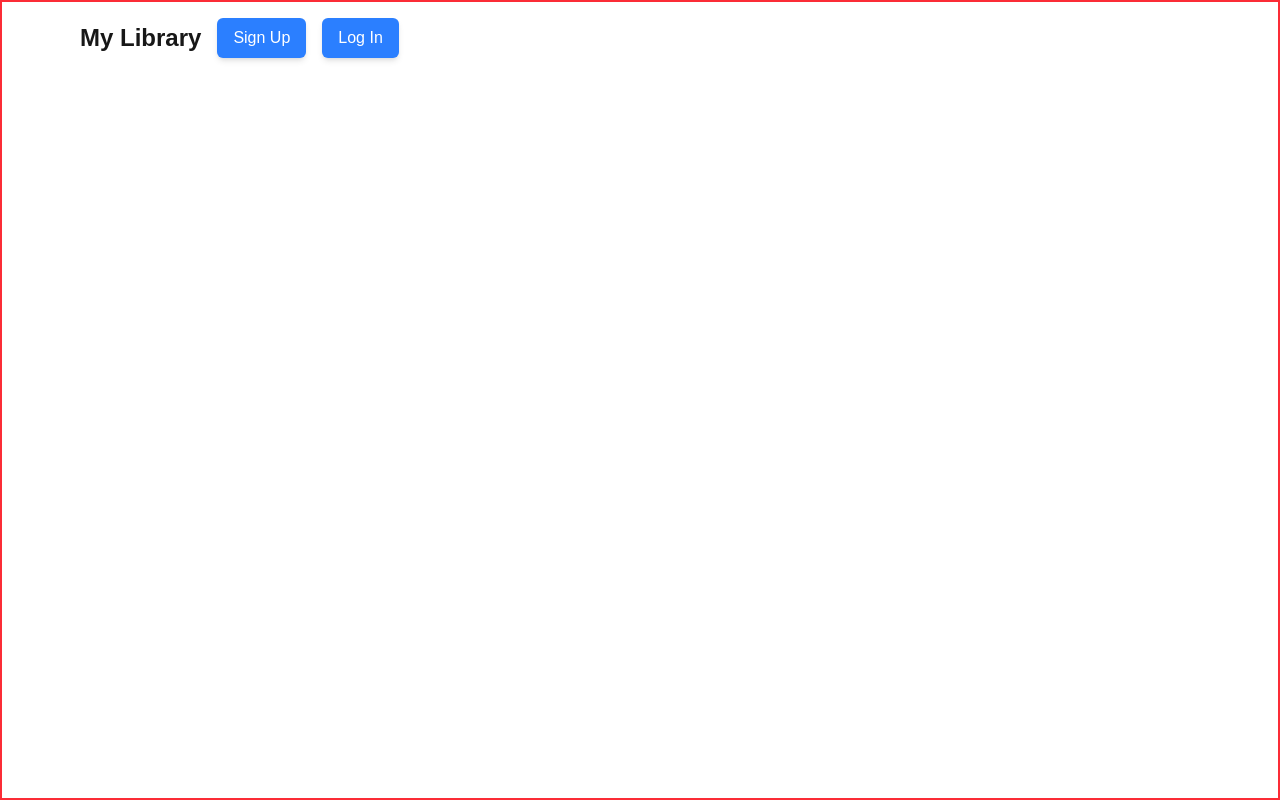
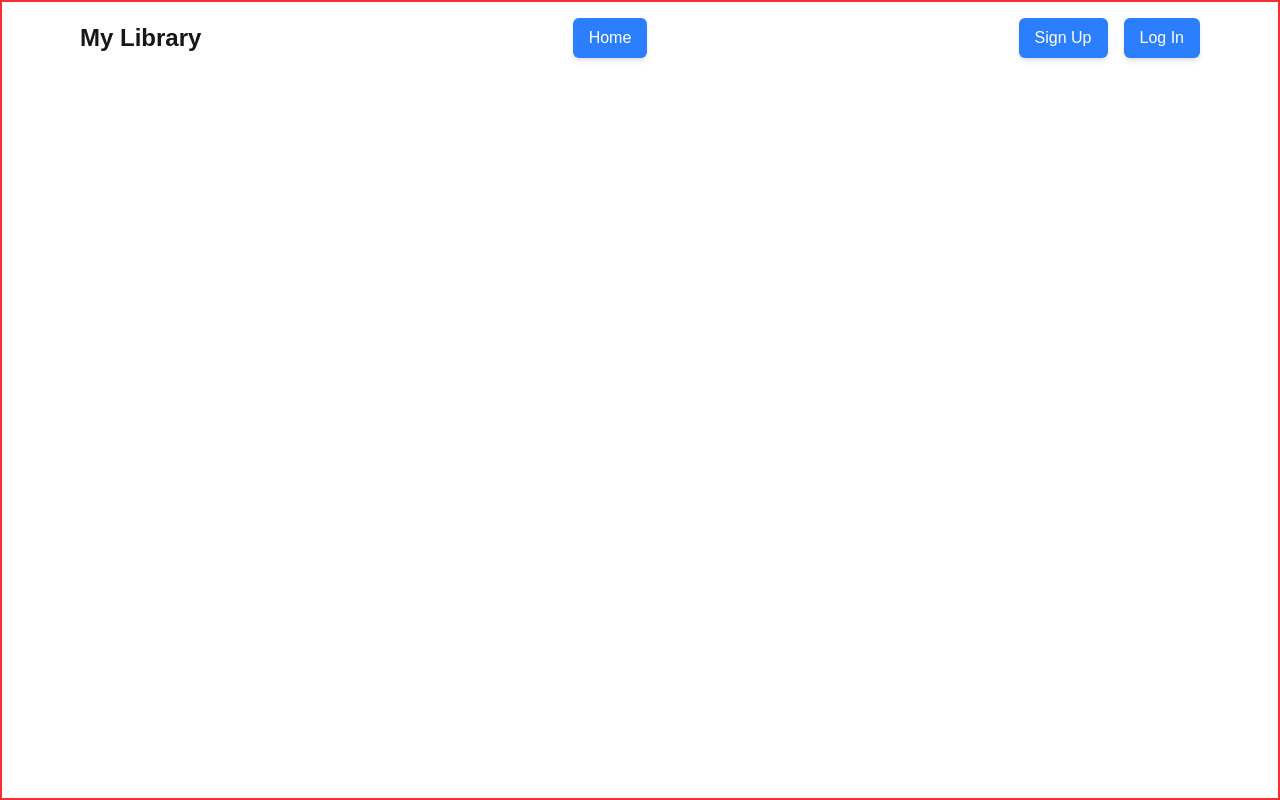
Before and after one commit to andrebarros7201/my-library, a Next.js app: page / in a window 1280 px wide. Built offline with nearby package versions, Linux system fonts and the light colour scheme.

Commit message:
Update Header layout to include a Home link and better spacing
Reorganized the Header component to add a "Home" link and adjust spacing between elements. This ensures improved alignment and a clearer structure, enhancing usability and navigation.

```diff
--- a/components/Header.tsx
+++ b/components/Header.tsx
@@ -4,11 +4,18 @@ const Header = () => {
   return (
     <header className={"w-full flex justify-center items-center"}>
       <div
-        className={"w-full max-w-6xl p-4 flex justify-start items-center gap-4"}
+        className={
+          "w-full max-w-6xl p-4 flex justify-between items-center gap-4"
+        }
       >
         <h3 className={"font-bold text-2xl"}>My Library</h3>
-        <HeaderItem label={"Sign Up"} href={"/signup"} />
-        <HeaderItem label={"Log In"} href={"/login"} />
+        <div className={"flex gap-4"}>
+          <HeaderItem label={"Home"} href={"/"} />
+        </div>
+        <div className={"flex gap-4"}>
+          <HeaderItem label={"Sign Up"} href={"/signup"} />
+          <HeaderItem label={"Log In"} href={"/login"} />
+        </div>
       </div>
     </header>
   );
```
